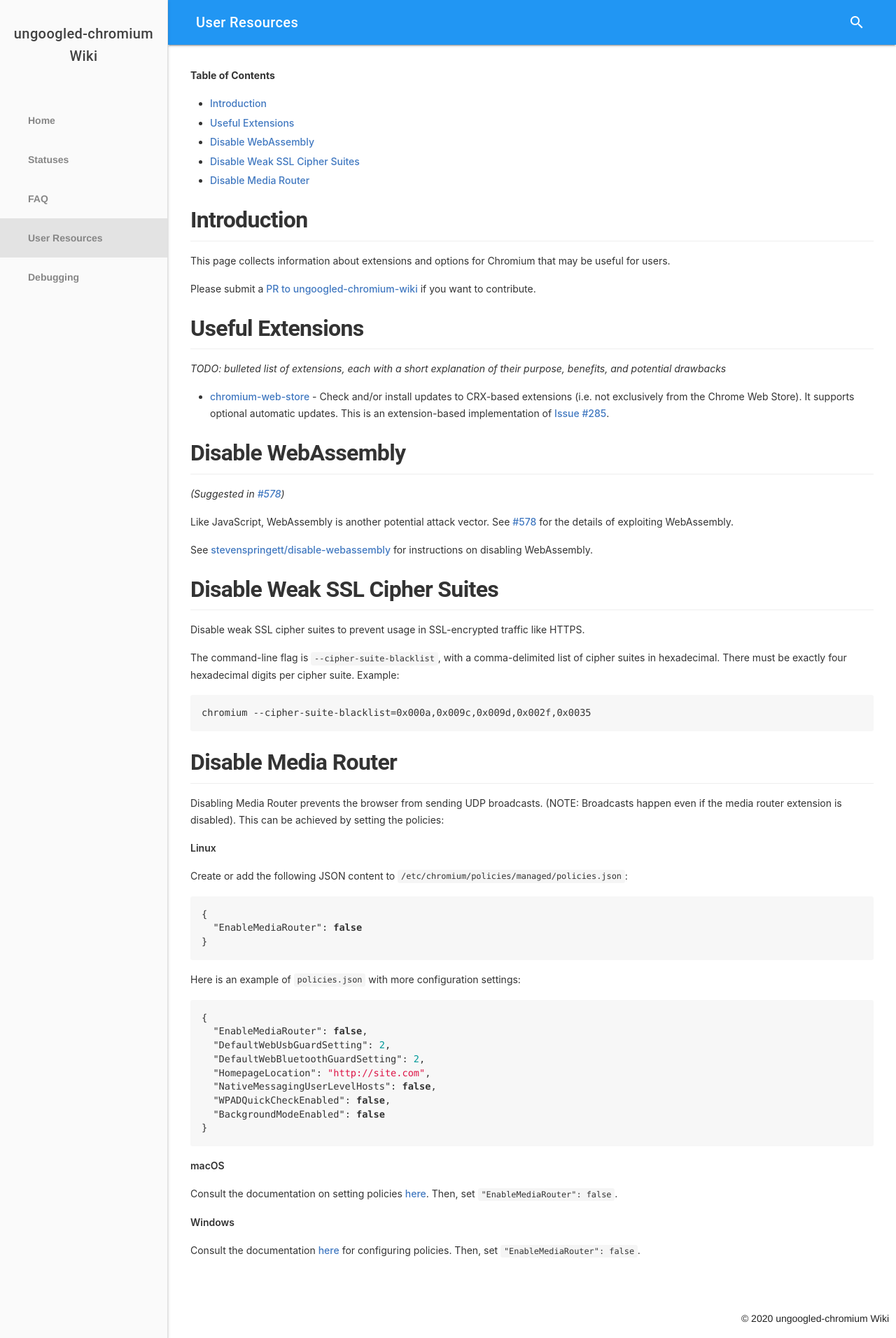
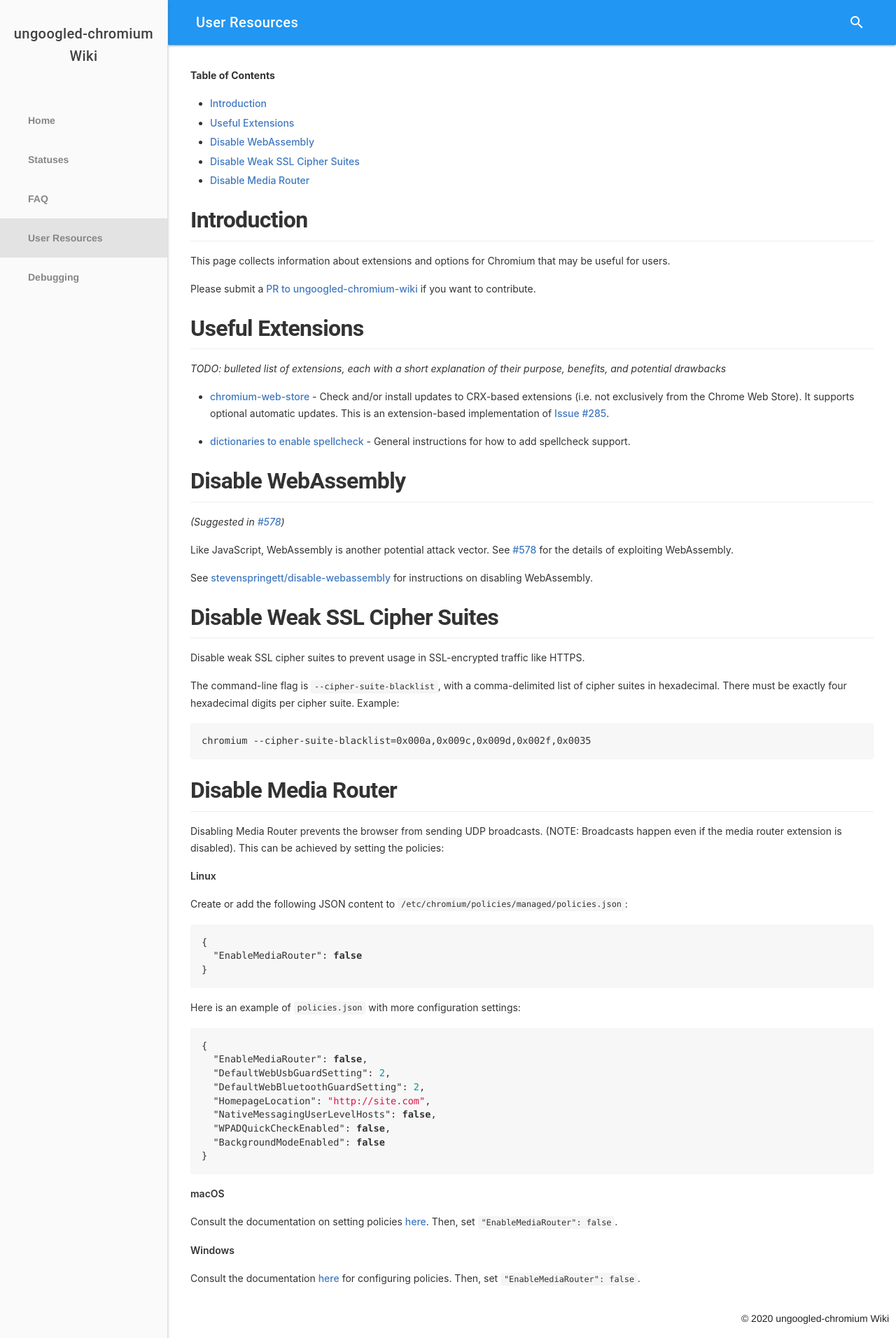
Before and after one commit to ungoogled-software/ungoogled-chromium-wiki, a Jekyll site: the page built from user_resources.md, in a window 1280 px wide. Shown: the whole page at 70% size. Built offline with Jekyll 4.4.1, drawn with Linux system fonts in a browser that asks for light colours.

Commit message:
Add link to the spellcheck instructions to wiki
Perhaps this isn't the best place to put this link, but I think it should be included somewhere.

```diff
--- a/user_resources.md
+++ b/user_resources.md
@@ -17,6 +17,8 @@ Please submit a [PR to ungoogled-chromium-wiki](//github.com/ungoogled-software/
 *TODO: bulleted list of extensions, each with a short explanation of their purpose, benefits, and potential drawbacks*
 
 * [chromium-web-store](https://github.com/NeverDecaf/chromium-web-store) - Check and/or install updates to CRX-based extensions (i.e. not exclusively from the Chrome Web Store). It supports optional automatic updates. This is an extension-based implementation of [Issue #285](https://github.com/Eloston/ungoogled-chromium/issues/285).
+
+* [dictionaries to enable spellcheck](https://github.com/Eloston/ungoogled-chromium/issues/188#issuecomment-643665850) - General instructions for how to add spellcheck support.
 
 # Disable WebAssembly
 
```
